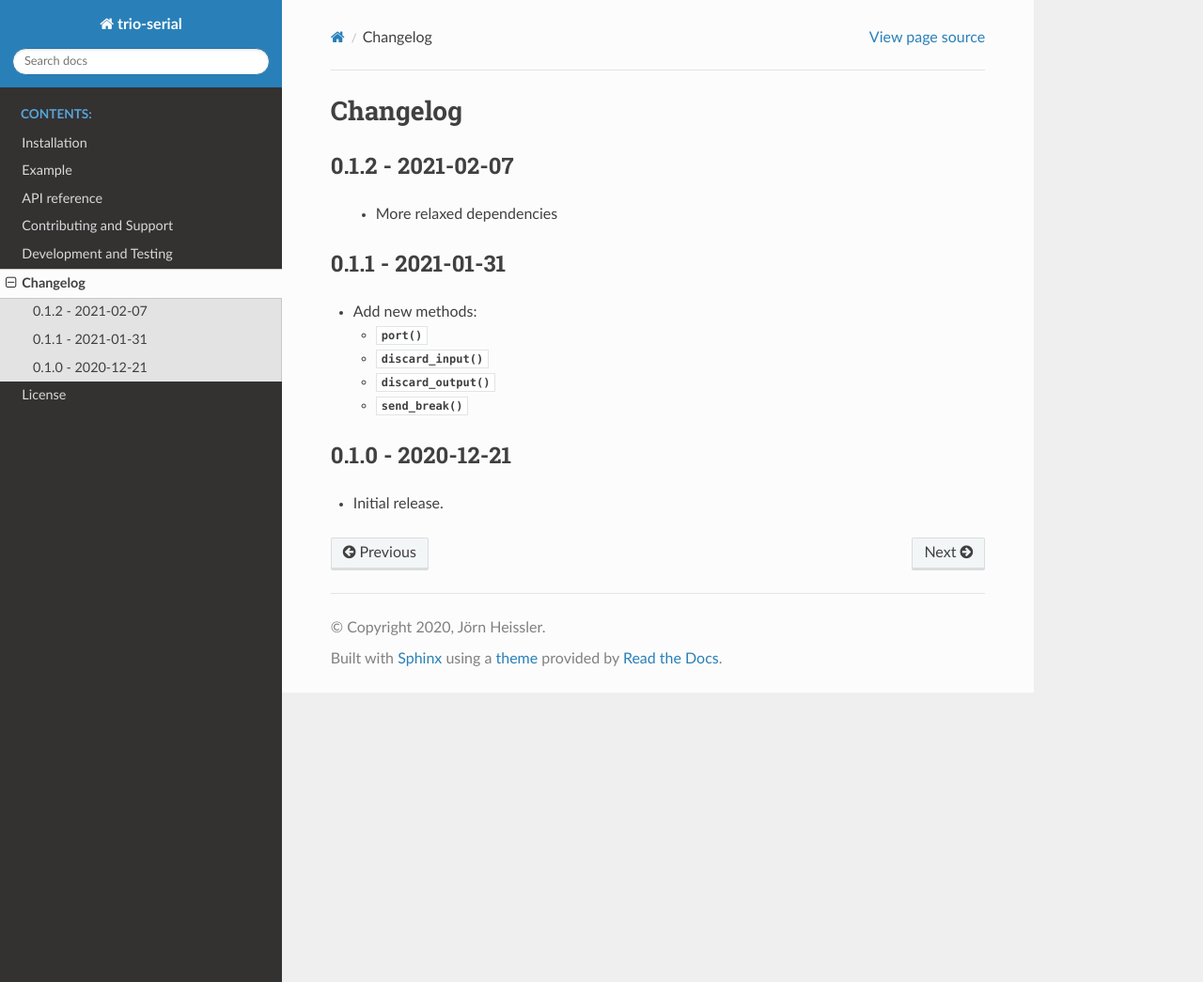
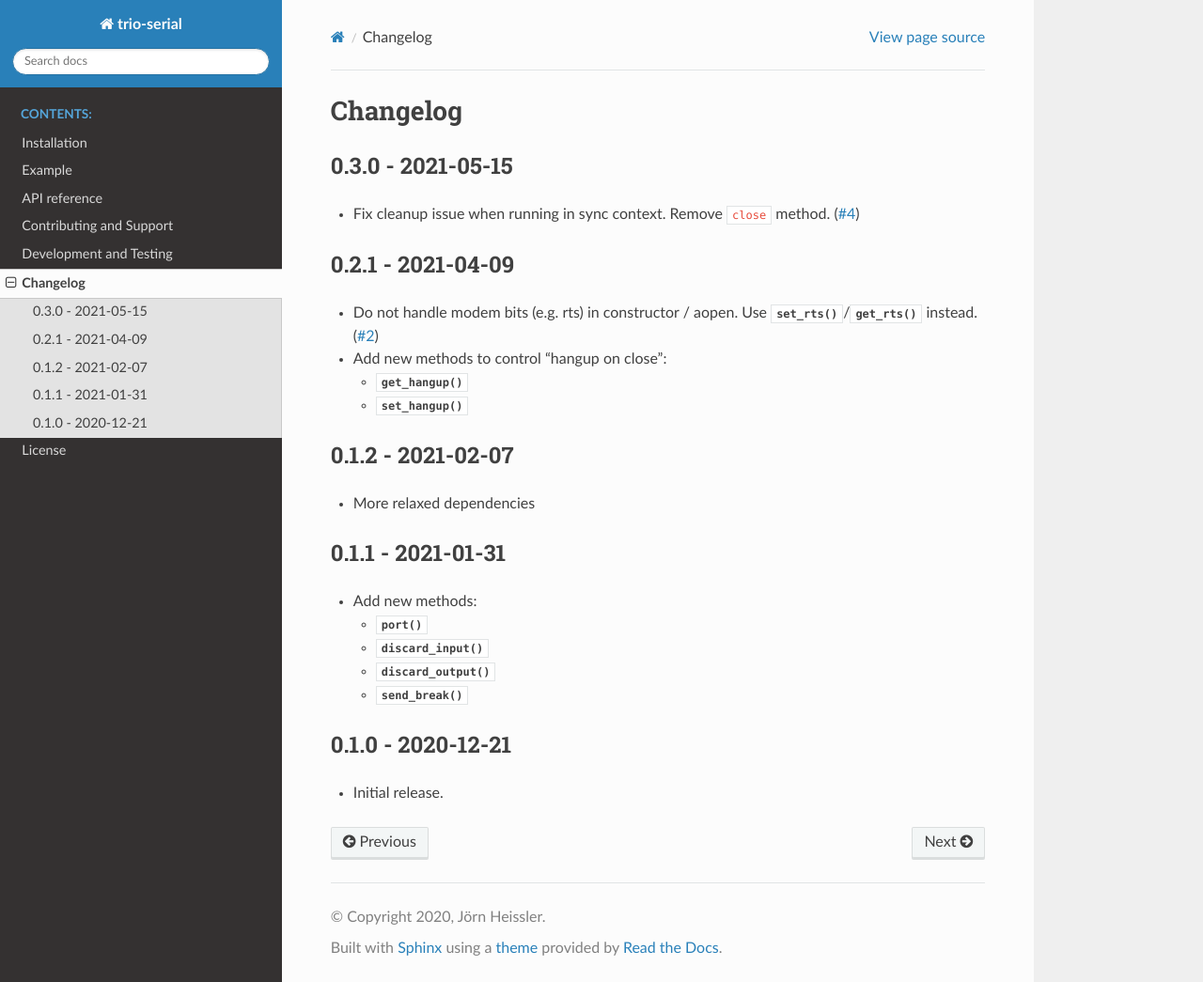
Before and after one commit to joernheissler/trio-serial, a Sphinx documentation site: the page built from doc/source/changelog.rst, in a window 1280 px wide and 1045 px high. Shown: the whole window at 94% size. Built offline with Sphinx 7.4.7 and the Read the Docs theme 2.0.0, drawn with Linux system fonts in a browser that asks for light colours.

Commit message:
Release 0.3.0

```diff
--- a/doc/source/changelog.rst
+++ b/doc/source/changelog.rst
@@ -2,11 +2,31 @@
 
 Changelog
 =========
+.. _changelog.0.3.0:
+
+0.3.0 - 2021-05-15
+------------------
+* Fix cleanup issue when running in sync context. Remove ``close`` method.
+  (`#4 <https://github.com/joernheissler/trio-serial/issues/4>`__)
+
+.. _changelog.0.2.1:
+
+0.2.1 - 2021-04-09
+------------------
+* Do not handle modem bits (e.g. rts) in constructor / aopen. Use
+  :py:meth:`~trio_serial.abstract.AbstractSerialStream.set_rts`/\
+  :py:meth:`~trio_serial.abstract.AbstractSerialStream.get_rts`
+  instead. (`#2 <https://github.com/joernheissler/trio-serial/issues/2>`__)
+* Add new methods to control "hangup on close":
+
+  - :py:meth:`~trio_serial.abstract.AbstractSerialStream.get_hangup`
+  - :py:meth:`~trio_serial.abstract.AbstractSerialStream.set_hangup`
+
 .. _changelog.0.1.2:
 
 0.1.2 - 2021-02-07
 ------------------
- - More relaxed dependencies
+* More relaxed dependencies
 
 .. _changelog.0.1.1:
 
--- a/pyproject.toml
+++ b/pyproject.toml
@@ -1,6 +1,6 @@
 [tool.poetry]
 name = "trio-serial"
-version = "0.2.1"
+version = "0.3.0"
 description = "Serial package for trio"
 authors = ["Jörn Heissler <nosuchaddress@joern-heissler.de>"]
 readme = "README.rst"
```
